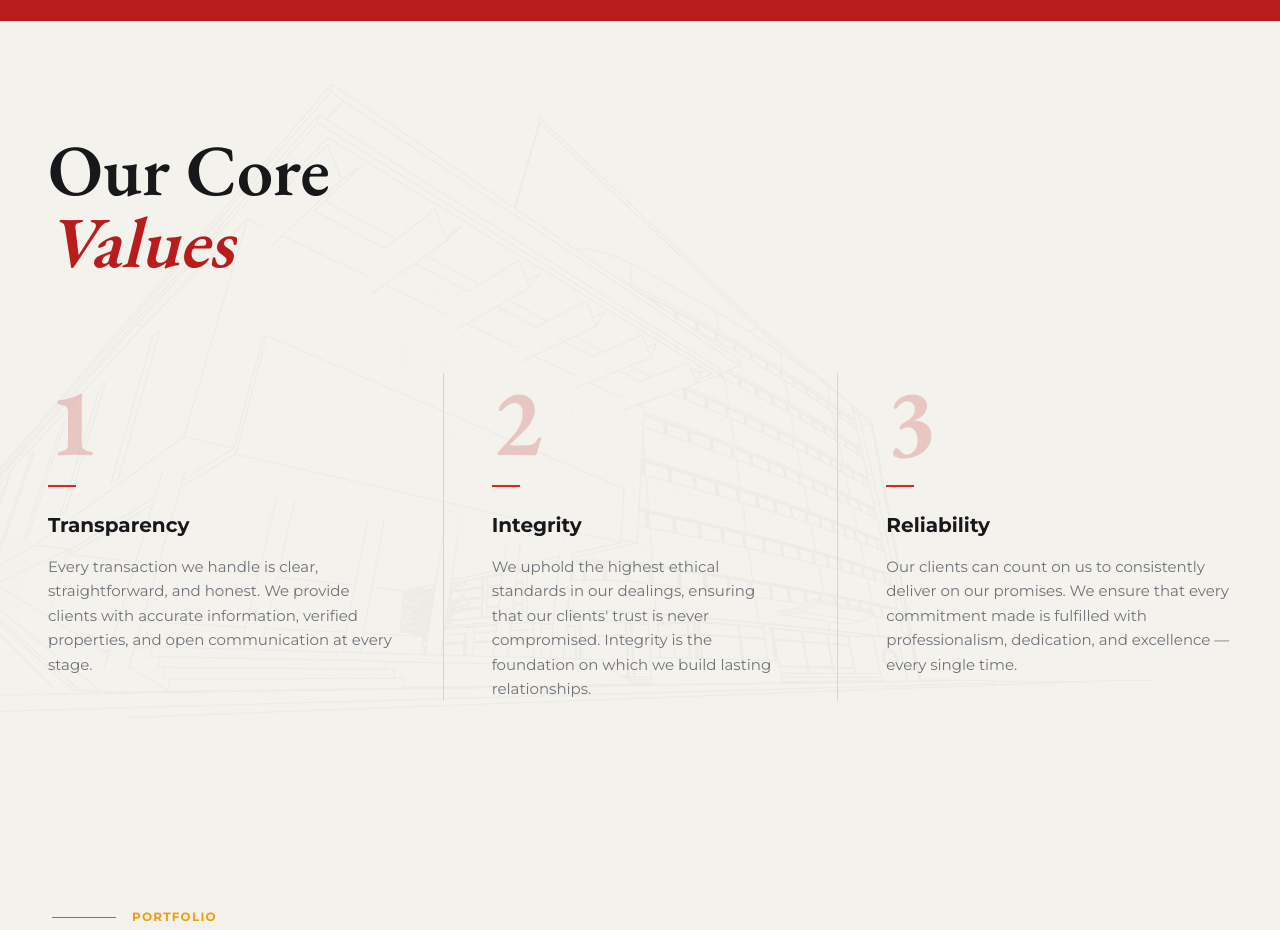
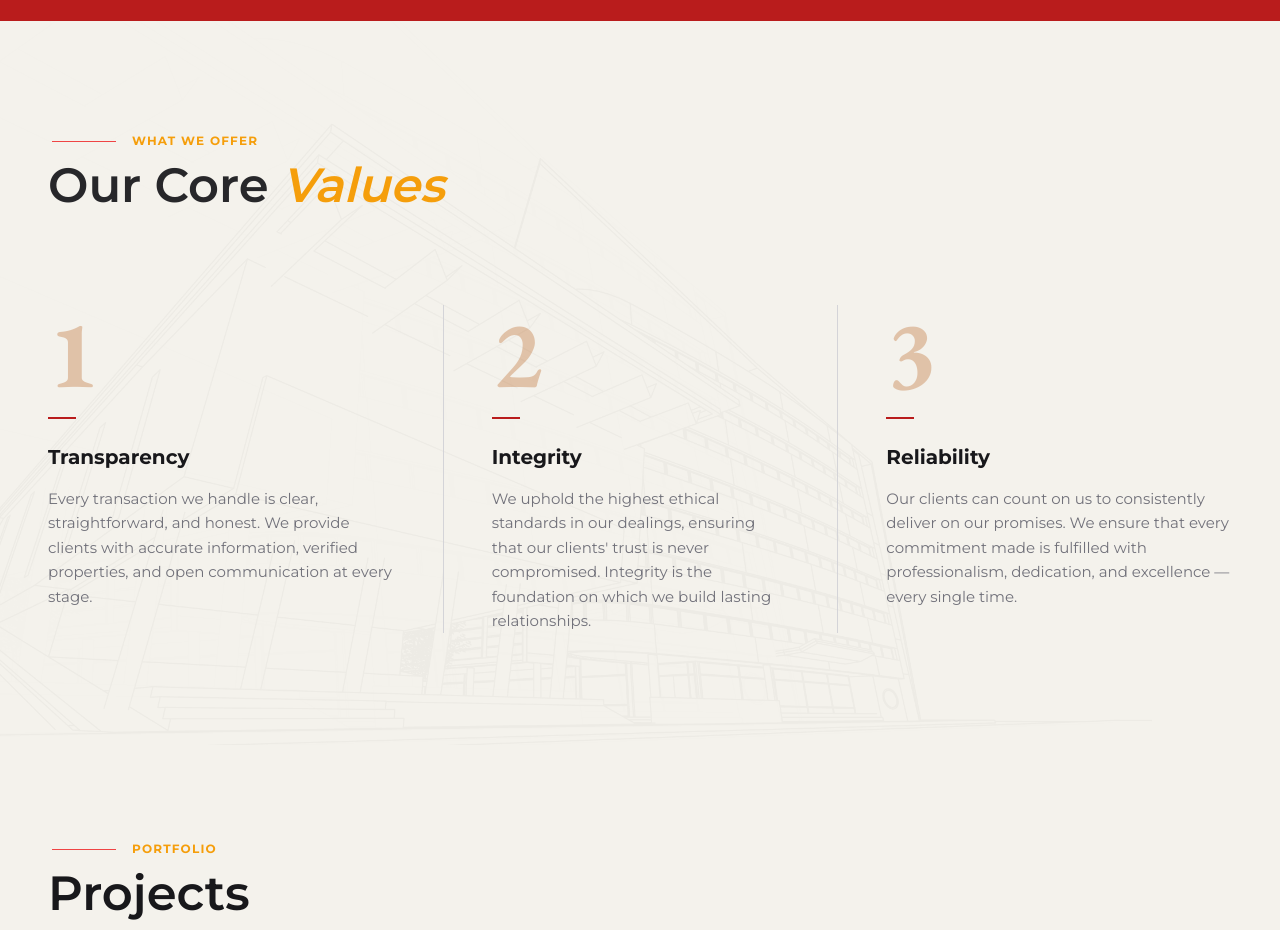
Before and after one commit to JhimmieC137/quantum, a Next.js app: page / in a window 1280 px wide. Shown: the part 3060-3990 px from the top of the page. Built offline with nearby package versions, Linux system fonts and the light colour scheme.

Commit message:
Corrected structure

```diff
--- a/src/components/CoreValues.tsx
+++ b/src/components/CoreValues.tsx
@@ -1,5 +1,6 @@
 import FadeUp from "@/ui/FadeUp"
 import { garamond, montserrat } from "@/lib/fonts";
+import { brand } from "@/lib/constants";
 
 export default function CoreValues() {
     const VALUES = [
@@ -29,10 +30,13 @@ export default function CoreValues() {
                 {/* Header */}
                 <FadeUp>
                     <div className="mb-16 lg:mb-24">
-                        <h2 className={`${garamond.className} text-zinc-900 text-5xl sm:text-6xl lg:text-7xl font-semibold leading-[1.05]`}>
-                            Our Core<br />
-                            <span className="text-red-700 italic">Values</span>
-                        </h2>
+                        <div className={`${montserrat.className} flex justify-start gap-4 items-center mb-2 pl-1`}>
+                            <div className="h-px xl:w-16 lg:w-10 w-7 bg-red-500" />
+                            <p className={`${montserrat.className} text-xs font-bold ${brand.amberAltText} tracking-widest`}>WHAT WE OFFER</p>
+                        </div>
+                        <p className={`${montserrat.className} text-zinc-800 text-left lg:text-5xl text-3xl font-semibold my-3`}>
+                            Our Core <span className={`${brand.amberAltText} italic`}>Values</span>
+                        </p>
                     </div>
                 </FadeUp>
 
@@ -40,11 +44,11 @@ export default function CoreValues() {
                 <FadeUp>
                     <div className="grid grid-cols-1 md:grid-cols-3 divide-y md:divide-y-0 md:divide-x divide-zinc-300">
                         {VALUES.map((v) => (
-                            <div key={v.title} className="md:px-10 lg:px-12 first:md:pl-0 last:md:pr-0 py-10 md:py-0">
-                                <p className={`${garamond.className} text-7xl lg:text-8xl font-bold text-red-700/20 leading-none mb-4`}>
+                            <div key={v.title} className="group md:px-10 lg:px-12 first:md:pl-0 last:md:pr-0 py-10 md:py-0">
+                                <p className={`${garamond.className} text-7xl lg:text-8xl font-bold text-amber-700/30 leading-none mb-4`}>
                                     {v.num}
                                 </p>
-                                <div className="h-[2px] w-7 bg-red-600 mb-6" />
+                                <div className="h-[2px] w-7 group-hover:w-16 bg-red-700 mb-6 transition-all duration-300 ease-in-out" />
                                 <h3 className={`${montserrat.className} text-zinc-900 text-lg lg:text-xl font-bold mb-4`}>
                                     {v.title}
                                 </h3>
```
